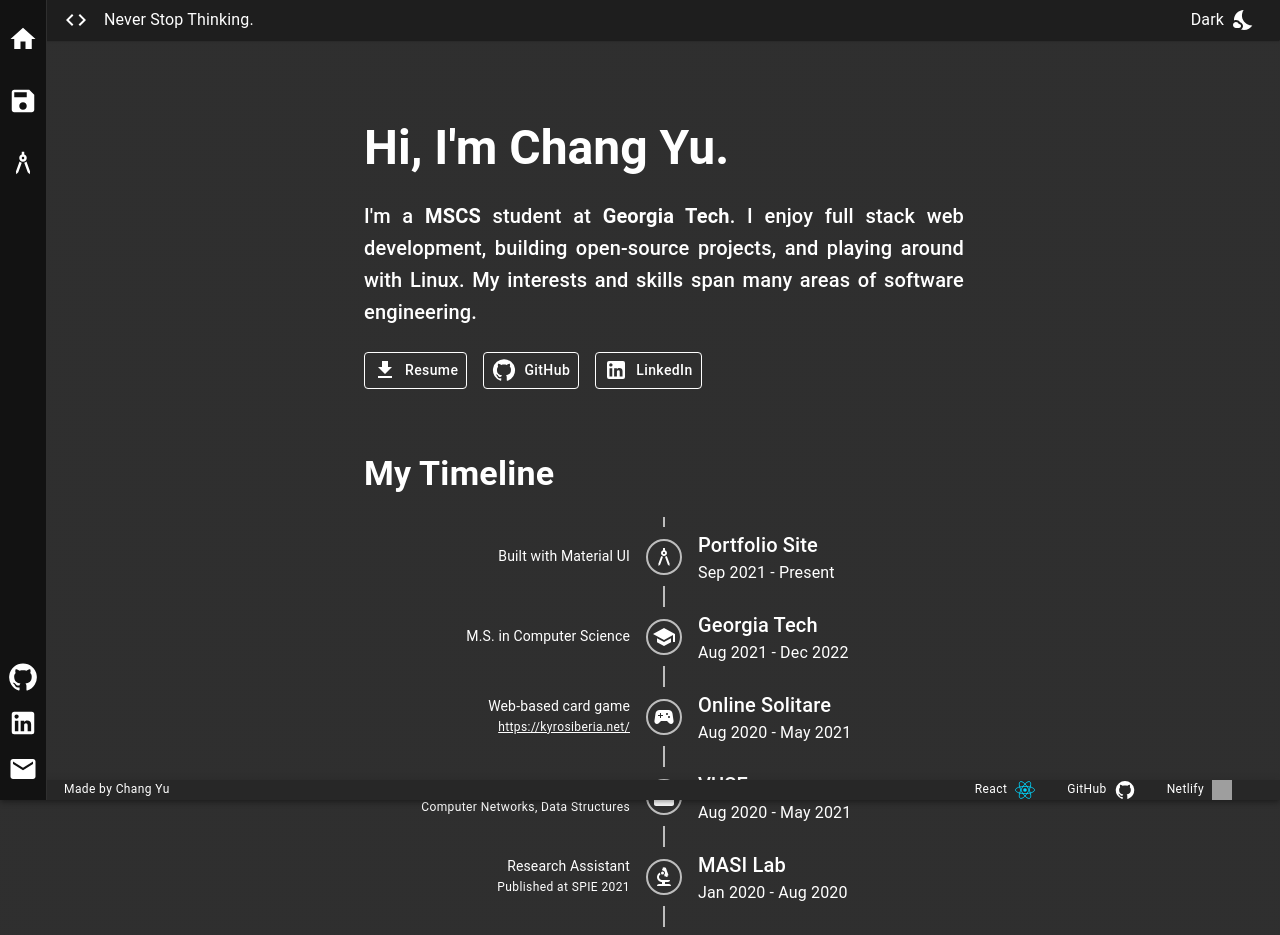
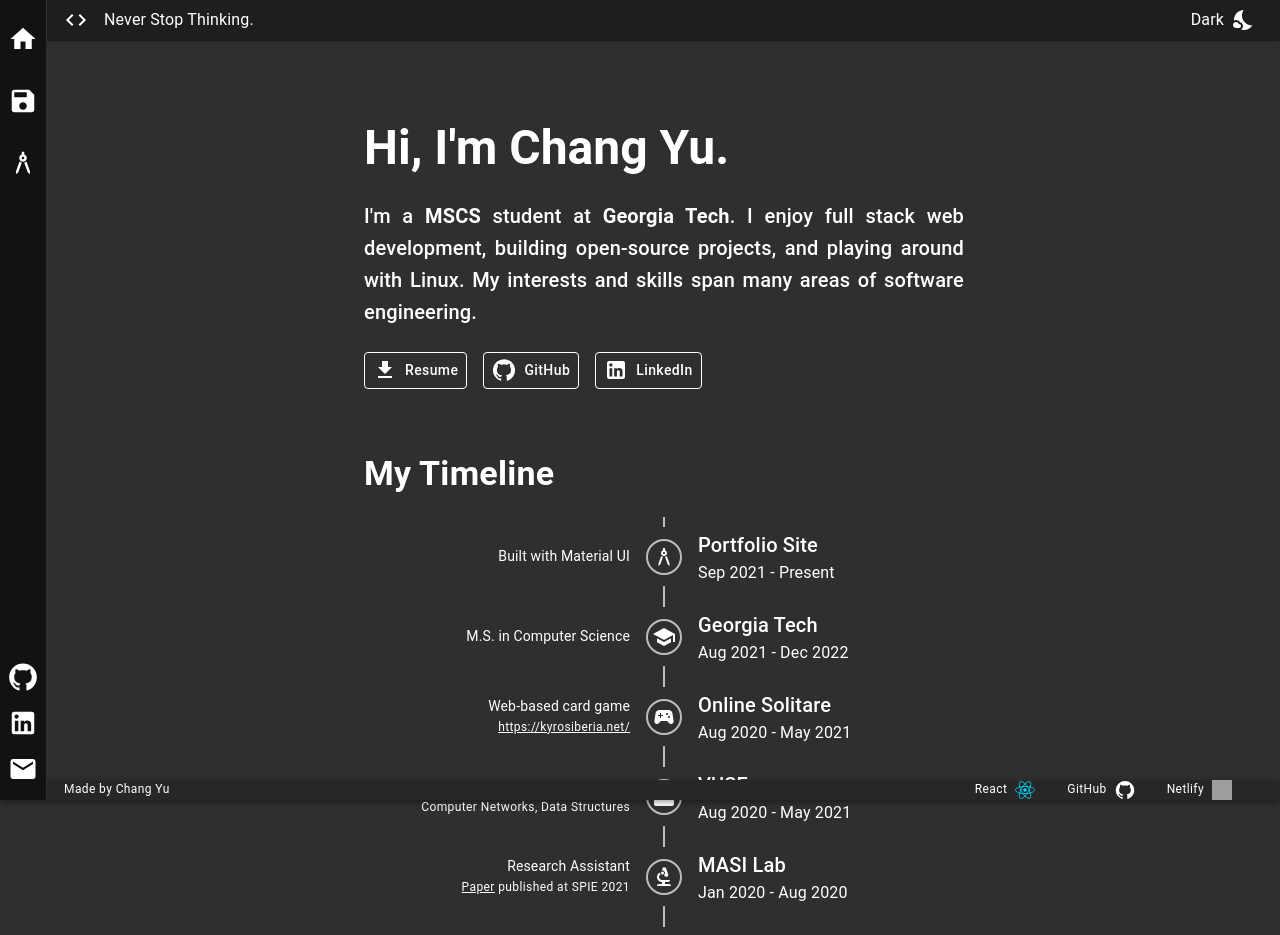
Before and after one commit to ChangMarkusYu/portfolio, a React (Create React App) app: page / in a window 1280 px wide. Shown: the top 935 px of the page. Built offline with nearby package versions, Linux system fonts and the light colour scheme; grey boxes are pictures that could not be loaded.

Commit message:
Fixed timeline descriptions and links

```diff
--- a/src/components/Home.js
+++ b/src/components/Home.js
@@ -125,7 +125,9 @@
                     <Typography variant="caption">
                         <a
                             style={{color: "inherit", textDecoration: "none"}}
-                            href="https://kyrosiberia.net/">
+                            href="https://kyrosiberia.net/"
+                            target="_blank"
+                            rel="noreferrer">
                             <u>https://kyrosiberia.net/</u>
                         </a>
                     </Typography>
@@ -177,7 +179,13 @@
                     Research Assistant
                     <br/>
                     <Typography variant="caption">
-                        Published at SPIE 2021
+                        <a
+                            style={{color: "inherit", textDecoration: "none"}}
+                            href="https://tinyurl.com/4unsf9tf"
+                            target="_blank"
+                            rel="noreferrer">
+                            <u>Paper</u>
+                        </a> published at SPIE 2021
                     </Typography>
                 </TimelineOppositeContent>
                 <TimelineSeparator>
```
